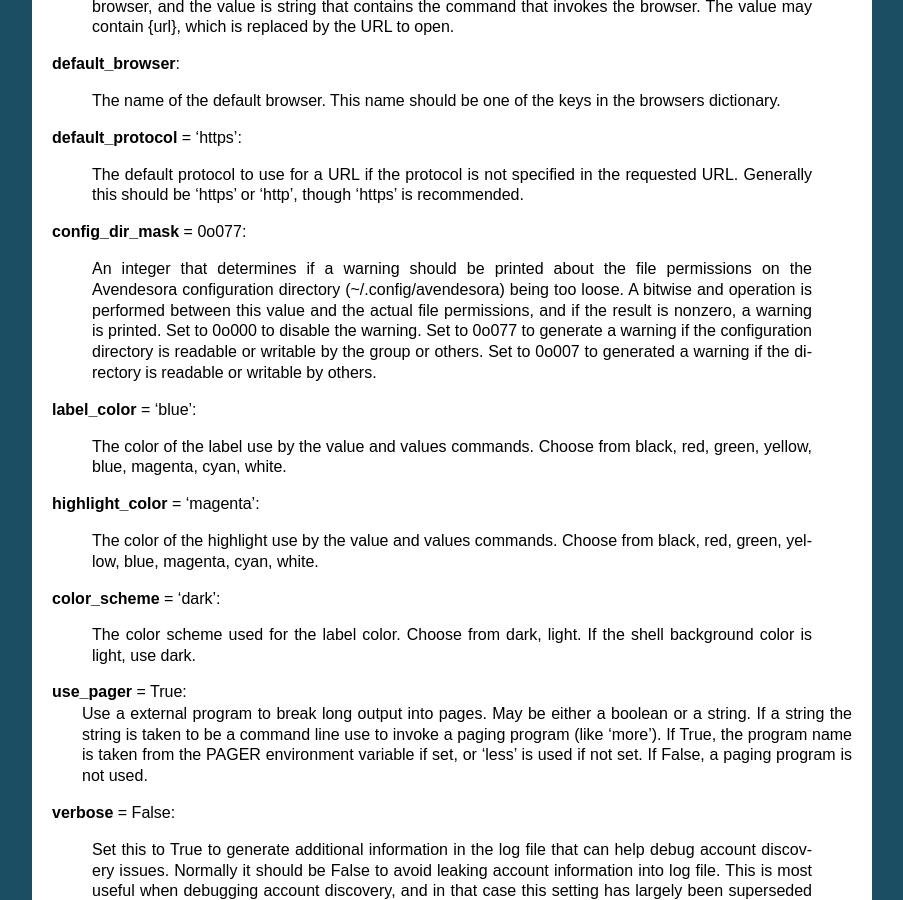
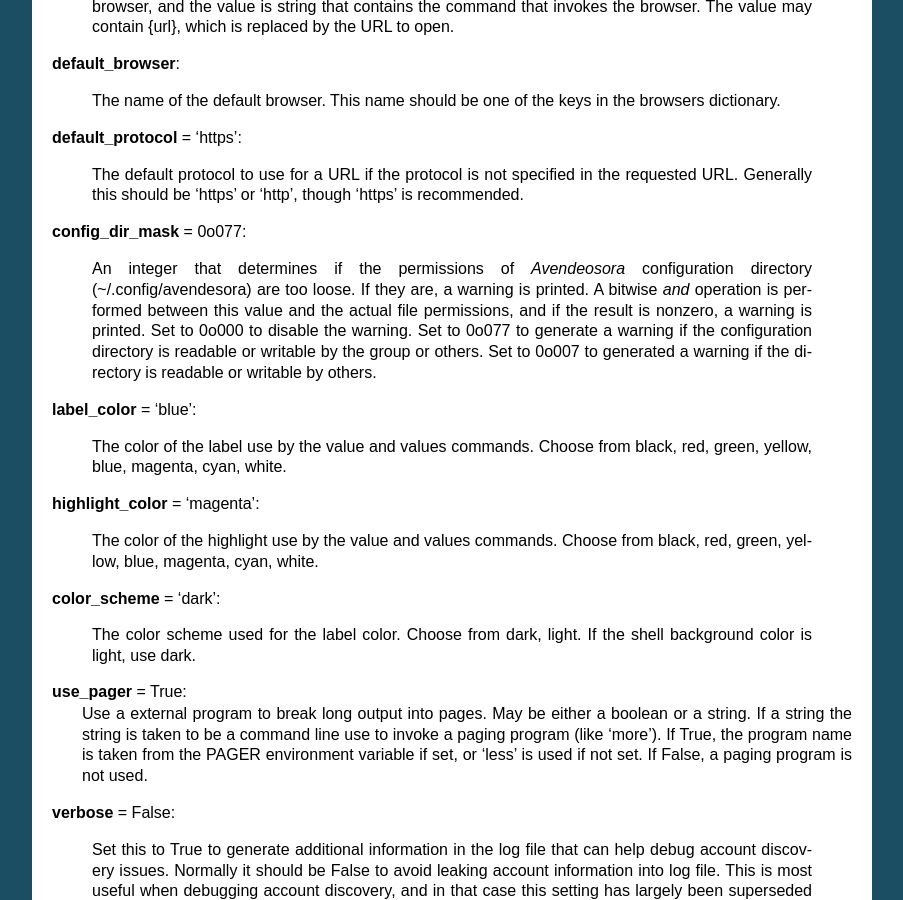
Before and after one commit to KenKundert/avendesora, a Sphinx documentation site: the page built from doc/configuring.rst, in a window 1280 px wide and 900 px high, scrolled down 2410 px. Shown: the whole window, without its empty margins (198-1101 px from the left). Built offline with Sphinx 7.4.7, drawn with Linux system fonts in a browser that asks for light colours.

Commit message:
Refine the documentation.

```diff
--- a/doc/configuring.rst
+++ b/doc/configuring.rst
@@ -237,15 +237,14 @@ specifying the desired values in the *config* file (found in
 
 **config_dir_mask** = 0o077:
 
-    An integer that determines if a warning should be printed about the
-    file permissions on the Avendesora configuration directory
-    (~/.config/avendesora) being too loose. A bitwise and operation is
-    performed between this value and the actual file permissions, and if
-    the result is nonzero, a warning is printed.  Set to 0o000 to disable
-    the warning. Set to 0o077 to generate a warning if the configuration
-    directory is readable or writable by the group or others. Set to 0o007
-    to generated a warning if the directory is readable or writable by
-    others.
+    An integer that determines if the permissions of *Avendeosora* configuration
+    directory (~/.config/avendesora) are too loose. If they are, a warning is
+    printed.  A bitwise *and* operation is performed between this value and the
+    actual file permissions, and if the result is nonzero, a warning is printed.
+    Set to 0o000 to disable the warning. Set to 0o077 to generate a warning if
+    the configuration directory is readable or writable by the group or others.
+    Set to 0o007 to generated a warning if the directory is readable or writable
+    by others.
 
 .. index::
     single: label_color setting
--- a/doc/installing.rst
+++ b/doc/installing.rst
@@ -80,7 +80,7 @@ initial versions of these files, run::
 
 For example::
 
-    avendesora init -g bob@nurdletech.com
+    avendesora init -g rand@dragon.com
 
 or::
 
@@ -89,7 +89,7 @@ or::
 If you would like to have more than one person access your passwords, you should
 give GPG IDs for everyone::
 
-    avendesora init -g bob@nurdletech.com,rob@nurdletech.com
+    avendesora init -g rand@dragon.com,lews.therin@dragon.com
 
 After initialization, there should be several files in ~/.config/avendesora. In
 particular, you should see at least an initial accounts files and a config file.
```
Also changed, not shown: 1 other file.
